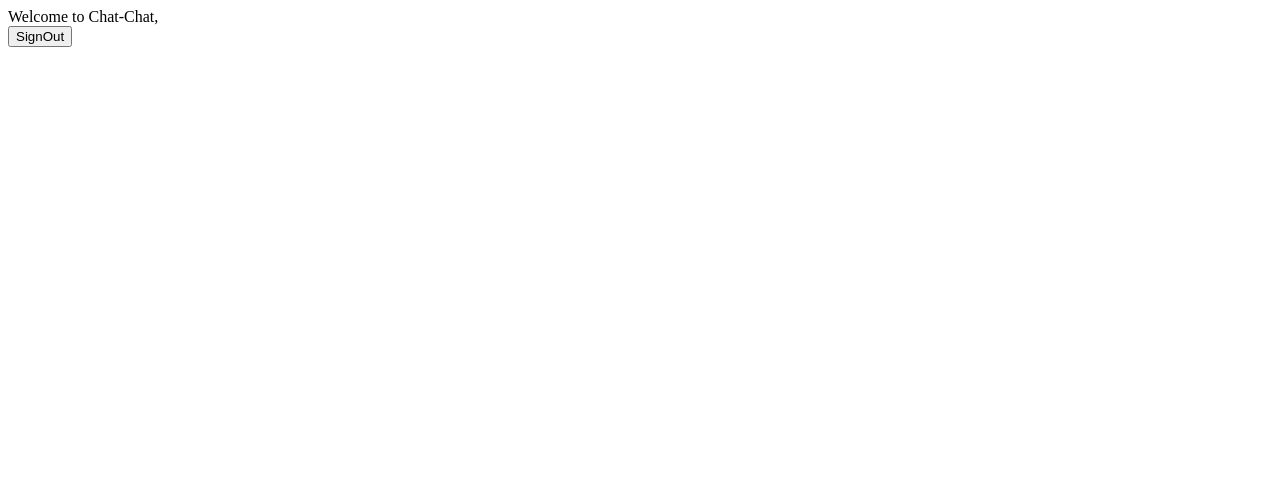
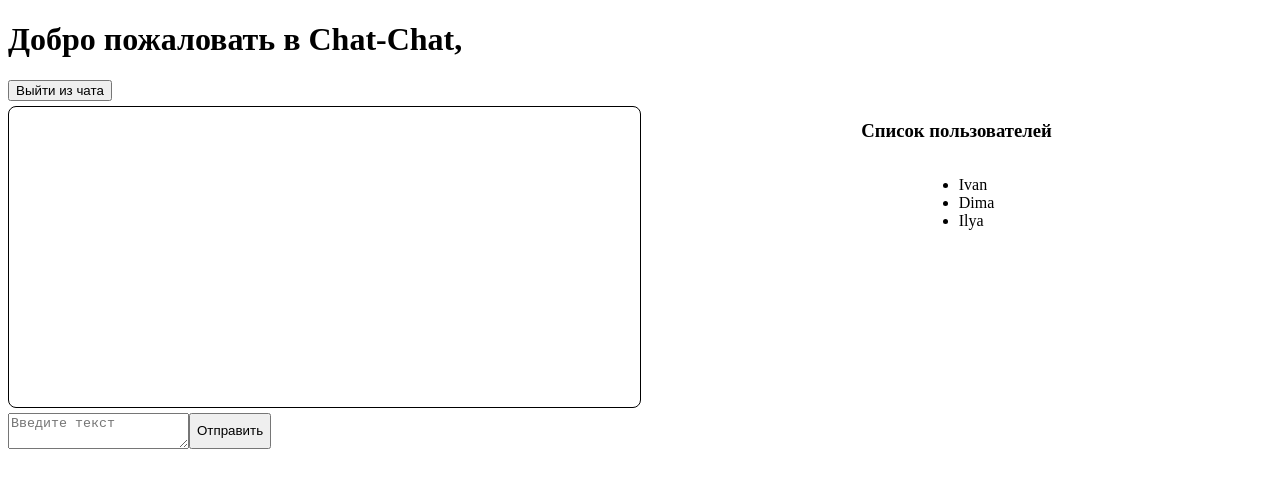
Before and after one commit to ThunderStruck71/Chat-Chat, a React app in the folder frontend/: page /chatRoom in a window 1280 px wide. Shown: the top 488 px of the page. Built offline with nearby package versions, Linux system fonts and the light colour scheme; sample sign-in values are in the browser's storage.

Commit message:
feat(src): change chat room page

```diff
--- a/frontend/src/pages/ChatRoomPage.tsx
+++ b/frontend/src/pages/ChatRoomPage.tsx
@@ -12,11 +12,33 @@ export const ChatRoomPage: FC = () => {
         dispatch(loginActions.logout());
     }
 
+    const users = [
+        { id: 0, name: "Ivan" },
+        { id: 1, name: "Dima" },
+        { id: 2, name: "Ilya" },
+    ];
+
     return (
         <div>
-            Welcome to Chat-Chat, {user?.userName}
+            <h1>Добро пожаловать в Chat-Chat, {user?.userName}</h1>
             <div>
-                <button onClick={handleClick}>SignOut</button>
+                <button onClick={handleClick}>Выйти из чата</button>
+            </div>
+            <div style={{ display: "flex", flexDirection: "column", width: "100%" }}>
+                <div style={{display: "flex"}}>
+                    <div style={{ display: "flex", width: "50%", height: "300px", border: "1px solid black", borderRadius: "8px", margin: "5px 0" }} />
+
+                    <div style={{ display: "flex", alignItems: "center", flexDirection: "column", width: "50%" }}>
+                        <h3>Список пользователей</h3>
+                        <ul>
+                            {users.map(user => (<li key={user.id}>{user.name}</li>))}
+                        </ul>
+                    </div>
+                </div>
+                <div style={{ display: "flex", width: "50%" }}>
+                    <textarea placeholder="Введите текст"></textarea>
+                    <button>Отправить</button>
+                </div>
             </div>
         </div>
     );
```
